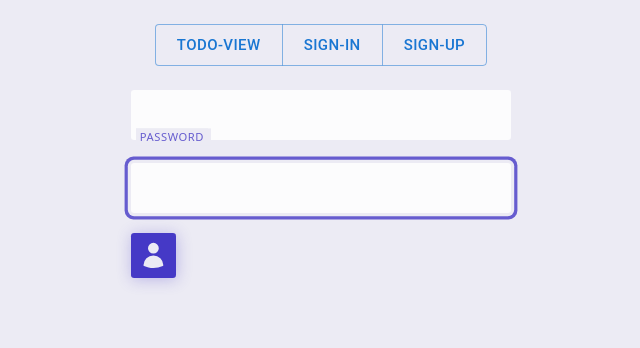
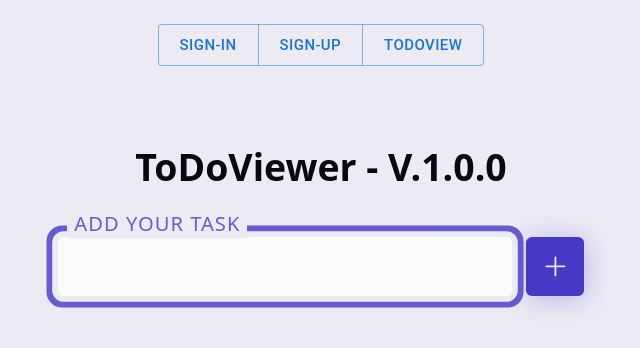
Before and after one commit to TmpOrgSpringBootToDo/ToDoFrontEnd, a React (Create React App) app: page /todo in a window 1280 px wide. Shown: the top 348 px of the page, without its empty margins (319-959 px from the left). Built offline with nearby package versions, Linux system fonts and the light colour scheme.

Commit message:
RouteView implement

```diff
--- a/src/App.js
+++ b/src/App.js
@@ -12,14 +12,15 @@ import Center from "./Center";
 import {Nav} from "react-bootstrap";
 import {SignUp} from "./components/SignUp";
 import {Login} from "./components/Login";
+import {RouteView} from "./components/RouteView";
 
 function App() {
   return (
       <div>
-        <NavBar/>
+        <RouteView/>
         {/*<Center/>*/}
         {/*  <SignUp/>*/}
-          <Login/>
+
       </div>
   );
 }
--- a/src/components/Login.jsx
+++ b/src/components/Login.jsx
@@ -45,7 +45,6 @@ export const Login = ({addUser}) => {
                     autoFocus
                     maxLength={20}
 
-
                 />
                 <label
                     htmlFor="password"
--- a/src/components/NavBar.jsx
+++ b/src/components/NavBar.jsx
@@ -2,6 +2,8 @@ import React from "react";
 import Button from '@mui/material/Button';
 import ButtonGroup from '@mui/material/ButtonGroup';
 import Box from '@mui/material/Box';
+import {Link} from "react-router-dom";
+
 export const NavBar = () =>{
     return(
         <div>
@@ -17,9 +19,15 @@ export const NavBar = () =>{
                 }}
             >
                 <ButtonGroup size="large" aria-label="large button group">
-                    <Button>ToDo-View</Button>
-                    <Button>Sign-In</Button>
-                    <Button>Sign-Up</Button>
+                    <Link to="/">
+                        <Button>Sign-In</Button>
+                    </Link>
+                    <Link to="/signup">
+                        <Button>Sign-Up</Button>
+                    </Link>
+                    <Link to="/todo">
+                        <Button>ToDoView</Button>
+                    </Link>
                 </ButtonGroup>
 
             </Box>
--- /dev/null
+++ b/src/components/RouteView.jsx
@@ -0,0 +1,20 @@
+import {BrowserRouter, Route, Routes} from "react-router-dom";
+import {Login} from "./Login";
+import {SignUp} from "./SignUp";
+import Center from "../Center";
+import {NavBar} from "./NavBar";
+
+export const RouteView = () => {
+  return(
+    <div>
+        <BrowserRouter>
+            <NavBar/>
+            <Routes>
+                <Route path="/" element={<Login/>}/>
+                <Route path="/signup" element={<SignUp/>}/>
+                <Route path="/todo" element={<Center/>}/>
+            </Routes>
+        </BrowserRouter>
+    </div>
+  );
+}
```
